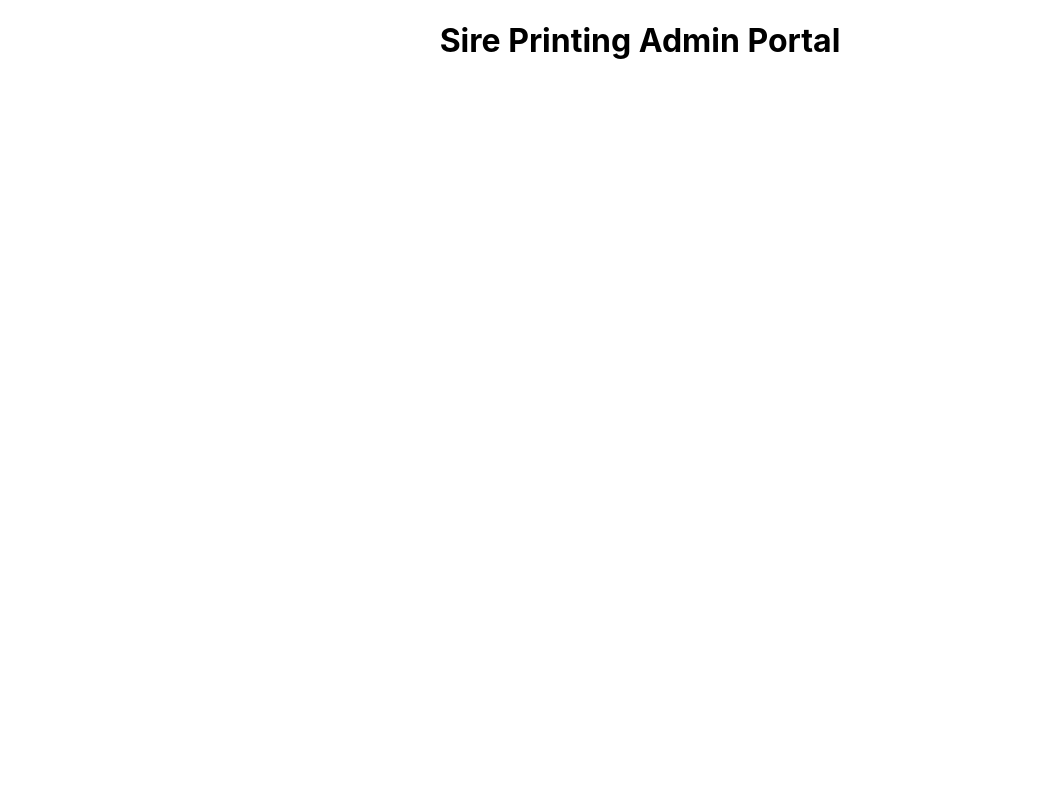
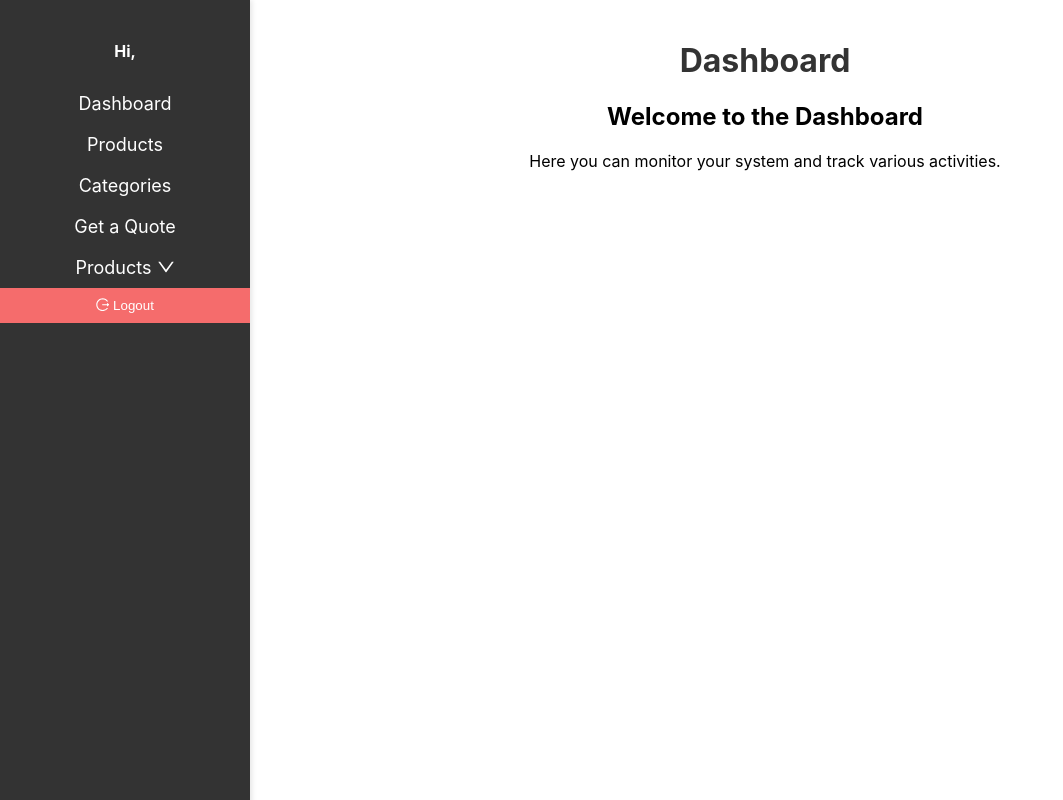
Before and after one commit to usamaahma/sire-admin-portal, a React (Create React App) app: page / in a window 1280 px wide. Shown: the whole page, without its empty margins (0-1063 px from the left). Built offline with nearby package versions, Linux system fonts and the light colour scheme.

Commit message:
start admin portal

```diff
--- a/package.json
+++ b/package.json
@@ -3,12 +3,15 @@
   "version": "0.1.0",
   "private": true,
   "dependencies": {
+    "@ant-design/icons": "^5.6.1",
     "@testing-library/dom": "^10.4.0",
     "@testing-library/jest-dom": "^6.6.3",
     "@testing-library/react": "^16.2.0",
     "@testing-library/user-event": "^13.5.0",
+    "antd": "^5.24.3",
     "react": "^19.0.0",
     "react-dom": "^19.0.0",
+    "react-router-dom": "^7.2.0",
     "react-scripts": "5.0.1",
     "web-vitals": "^2.1.4"
   },
--- a/src/App.js
+++ b/src/App.js
@@ -1,10 +1,15 @@
+import React from "react";
+import { BrowserRouter } from "react-router-dom";  // Import BrowserRouter
+import AdminPortal from "./components/sider";  // Your Admin Portal Component
 import "./App.css";
 
 function App() {
   return (
-    <div className="App">
-      <h1>Sire Printing Admin Portal</h1>
-    </div>
+    <BrowserRouter>  {/* Wrap the entire app in BrowserRouter */}
+      <div className="App">
+        <AdminPortal />  {/* Your Admin Portal */}
+      </div>
+    </BrowserRouter>
   );
 }
 
--- /dev/null
+++ b/src/components/categories.js
@@ -0,0 +1,13 @@
+// src/categories.js
+import React from 'react';
+
+const Categories = () => {
+  return (
+    <div>
+      <h2>Categories</h2>
+      <p>Here you can manage product categories.</p>
+    </div>
+  );
+};
+
+export default Categories;
--- /dev/null
+++ b/src/components/dashboard.js
@@ -0,0 +1,13 @@
+// src/sider/dashboard.js
+import React from 'react';
+
+const Dashboard = () => {
+  return (
+    <div>
+      <h2>Welcome to the Dashboard</h2>
+      <p>Here you can monitor your system and track various activities.</p>
+    </div>
+  );
+};
+
+export default Dashboard;
--- /dev/null
+++ b/src/components/getaquote.js
@@ -0,0 +1,13 @@
+// src/quote.js
+import React from 'react';
+
+const Quote = () => {
+  return (
+    <div>
+      <h2>Get a Quote</h2>
+      <p>Here you can request a quote.</p>
+    </div>
+  );
+};
+
+export default Quote;
--- /dev/null
+++ b/src/components/product.js
@@ -0,0 +1,13 @@
+// src/products.js
+import React from 'react';
+
+const Products = () => {
+  return (
+    <div>
+      <h2>Products</h2>
+      <p>Here you can manage all the products.</p>
+    </div>
+  );
+};
+
+export default Products;
--- /dev/null
+++ b/src/components/sider.css
@@ -0,0 +1,55 @@
+/* adminportal.css */
+.admin-portal {
+    display: flex;
+    height: 100vh;
+  }
+
+  .sidebar {
+    width: 250px;
+    background-color: #333;
+    color: white;
+    padding-top: 20px;
+    position: fixed;
+    height: 100vh;
+    box-shadow: 2px 0px 5px rgba(0, 0, 0, 0.1);
+  }
+
+  .sidebar-header {
+    text-align: center;
+    margin-bottom: 20px;
+  }
+
+  .sidebar-links a {
+    display: block;
+    color: white;
+    text-decoration: none;
+    padding: 10px 20px;
+    font-size: 18px;
+  }
+
+  .sidebar-links a:hover {
+    background-color: #575757;
+  }
+
+  .logout-btn {
+    background-color: #f56c6c;
+    color: white;
+    border: none;
+    padding: 10px 20px;
+    width: 100%;
+    margin-top: auto;
+  }
+
+  .main-content {
+    margin-left: 250px;
+    padding: 20px;
+    width: calc(100% - 250px);
+  }
+
+  .products-dropdown .ant-dropdown-link {
+    color: white;
+  }
+
+  h1 {
+    color: #333;
+  }
--- /dev/null
+++ b/src/components/sider.js
@@ -0,0 +1,83 @@
+import React, { useState } from "react";
+import { useNavigate } from "react-router-dom"; // Import useNavigate
+import { Dropdown, Menu } from "antd";
+import { LogoutOutlined, DownOutlined } from "@ant-design/icons";
+import Dashboard from "./dashboard";
+import Products from "./product";
+import Categories from "./categories";
+import Quote from "./getaquote";
+import { Link } from "react-router-dom"; // Link import for navigation
+
+import "./sider.css";
+
+const AdminPortal = () => {
+  const [activeContent, setActiveContent] = useState("Dashboard");
+  const navigate = useNavigate(); // Initialize useNavigate
+  const username = localStorage.getItem("username");
+
+  const menu = (
+    <Menu>
+      <Menu.Item key="1">
+        <Link onClick={() => setActiveContent("All Clothing")}>All Clothing</Link>
+      </Menu.Item>
+      <Menu.Item key="2">
+        <Link onClick={() => setActiveContent("All Hang Tags")}>All Hang Tags</Link>
+      </Menu.Item>
+    </Menu>
+  );
+
+  const renderContent = () => {
+    switch (activeContent) {
+      case "Dashboard":
+        return <Dashboard />;
+      case "Products":
+        return <Products />;
+      case "Categories":
+        return <Categories />;
+      case "Get a Quote":
+        return <Quote />;
+      default:
+        return <Dashboard />;
+    }
+  };
+
+  const handleLogout = () => {
+    // Remove token from localStorage
+    localStorage.removeItem("token");
+    // Redirect to login page
+    navigate("/login");
+  };
+
+  return (
+    <div className="admin-portal">
+      {/* Sidebar */}
+      <aside className="sidebar">
+        <div className="sidebar-header">
+          <h4>Hi, {username}</h4>
+        </div>
+        <nav className="sidebar-links">
+          <a onClick={() => setActiveContent("Dashboard")}>Dashboard</a>
+          <a onClick={() => setActiveContent("Products")}>Products</a>
+          <a onClick={() => setActiveContent("Categories")}>Categories</a>
+          <a onClick={() => setActiveContent("Get a Quote")}>Get a Quote</a>
+          <Dropdown overlay={menu} trigger={["click"]} className="products-dropdown">
+            <a className="ant-dropdown-link" onClick={(e) => e.preventDefault()}>
+              Products <DownOutlined />
+            </a>
+          </Dropdown>
+          <button className="logout-btn" onClick={handleLogout}>
+            <LogoutOutlined /> Logout
+          </button>
+        </nav>
+      </aside>
+
+      {/* Main Content */}
+      <main className="main-content">
+        <h1>{activeContent}</h1>
+        {renderContent()}
+      </main>
+    </div>
+  );
+};
+
+export default AdminPortal;
```
Also changed, not shown: src/components/categories.css (added), src/components/dashboard.css (added), src/components/getaquote.css (added), src/components/product.css (added), 1 other file (tests, documents, lock files or other folders).
